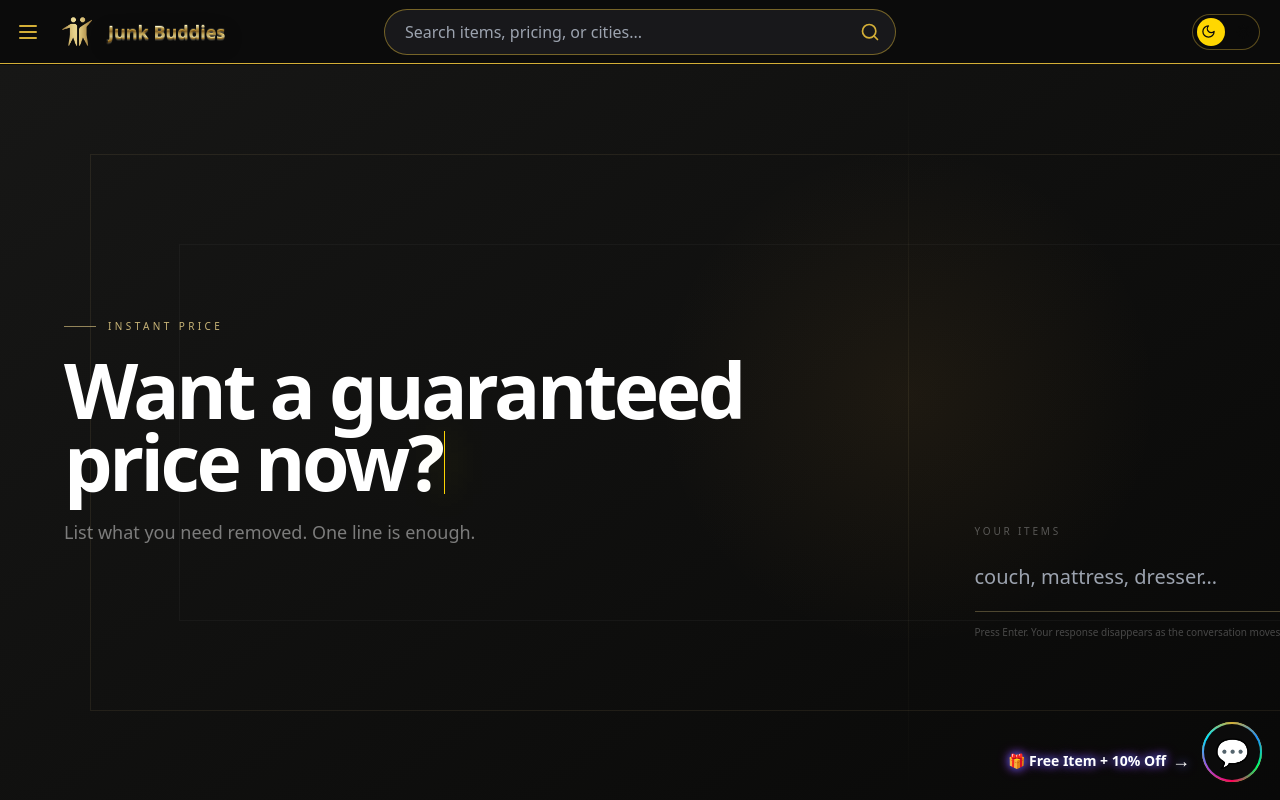
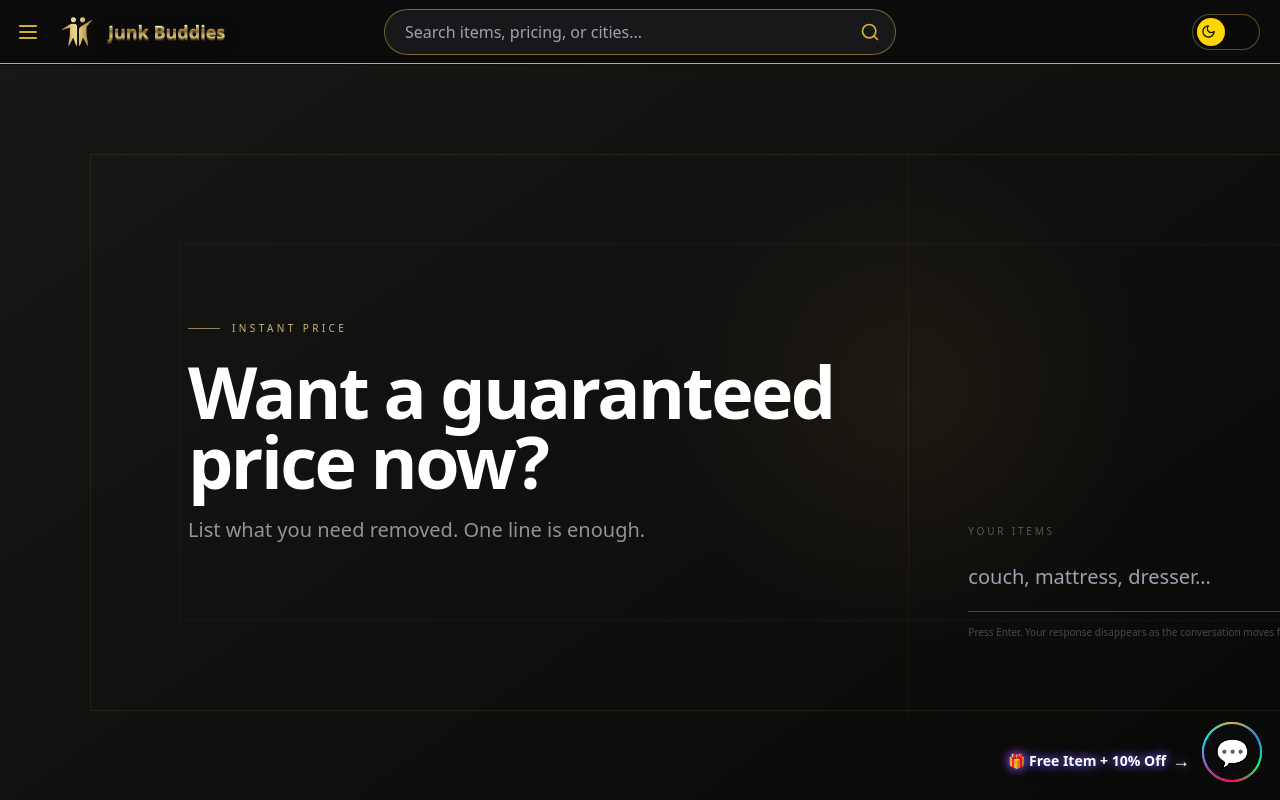
Before and after one commit to JunkBuddies/junk-buddies-immersive, a React (Vite) app: page / in a window 1280 px wide. Built offline with nearby package versions, Linux system fonts and the light colour scheme; grey boxes are pictures that could not be loaded.

Commit message:
Keep Magic Mirror speech inside viewport and refine typing

```diff
--- a/src/components/MagicPriceMirror.jsx
+++ b/src/components/MagicPriceMirror.jsx
@@ -63,9 +63,9 @@ export default function MagicPriceMirror() {
           subIndex += 1;
           setTypedSubPrompt(subPrompt.slice(0, subIndex));
           if (subIndex >= subPrompt.length) window.clearInterval(subTimer);
-        }, 9);
+        }, 24);
       }
-    }, 16);
+    }, 32);
 
     return () => {
       window.clearInterval(promptTimer);
@@ -173,13 +173,13 @@ export default function MagicPriceMirror() {
       <div aria-hidden="true" className="absolute inset-[clamp(18px,7vw,110px)] border border-[#c8b477]/10" />
       <div aria-hidden="true" className="absolute inset-[clamp(36px,14vw,210px)] border border-white/[0.035]" />
       <div aria-hidden="true" className="absolute left-1/2 top-0 h-full w-px bg-gradient-to-b from-transparent via-[#c8b477]/10 to-transparent" />
-      <div className="relative z-10 mx-auto flex h-full w-full min-w-0 max-w-full box-border flex-col justify-between overflow-hidden px-[clamp(16px,5vw,72px)] pb-24 pt-12 lg:grid lg:grid-cols-[minmax(0,1.05fr)_minmax(0,.95fr)] lg:items-center lg:gap-[clamp(24px,4vw,64px)] lg:py-16">
-        <div className={"w-full min-w-0 max-w-full overflow-hidden transition-all duration-500 " + (fading ? "translate-y-2 opacity-0" : "translate-y-0 opacity-100")}>
+      <div className="relative z-10 mx-auto flex h-full w-[calc(100%-32px)] min-w-0 max-w-[calc(100%-32px)] box-border flex-col justify-between overflow-hidden pb-24 pt-12 sm:w-[calc(100%-48px)] sm:max-w-[calc(100%-48px)] lg:grid lg:w-[calc(100%-80px)] lg:max-w-[1440px] lg:grid-cols-[minmax(0,1.05fr)_minmax(0,.95fr)] lg:items-center lg:gap-[clamp(24px,4vw,64px)] lg:py-16">
+        <div className={"w-full min-w-0 max-w-full overflow-hidden transition-opacity duration-500 " + (fading ? "opacity-0" : "opacity-100")}>
           <div className="mb-5 flex items-center gap-3 text-[10px] uppercase tracking-[.34em] text-[#c8b477]"><span className="h-px w-8 bg-[#c8b477]/70"/>Instant price</div>
-          <h2 className={(resultStage ? "text-[clamp(3.25rem,10vw,8rem)] " : "text-[clamp(2.35rem,6vw,6rem)] ") + "max-w-full break-words font-semibold leading-[.94] tracking-[-.045em]"}>{typedPrompt}<span aria-hidden="true" className="ml-[2px] inline-block h-[.82em] w-px animate-pulse bg-[#d8c47c]/65 align-[-.04em]" /></h2>
-          <p className="mt-5 max-w-2xl text-sm leading-relaxed text-white/45 sm:text-base lg:text-lg">{typedSubPrompt}</p>
+          <h2 className={(resultStage ? "text-[clamp(3rem,9vw,8rem)] " : "text-[clamp(2.25rem,5.6vw,6rem)] ") + "w-full min-w-0 max-w-full whitespace-normal font-semibold leading-[.98] tracking-[-.035em]"} style={{ overflowWrap: "anywhere", wordBreak: "normal" }}>{typedPrompt}</h2>
+          <p className="mt-5 w-full max-w-2xl break-words text-[17px] leading-[1.55] text-white/55 sm:text-lg lg:text-xl">{typedSubPrompt}</p>
         </div>
-        <form onSubmit={submit} className="mb-5 w-full min-w-0 max-w-full lg:mb-0 lg:self-end lg:pb-[12vh]">
+        <form onSubmit={submit} className="mb-5 box-border w-full min-w-0 max-w-full overflow-hidden lg:mb-0 lg:self-end lg:pb-[12vh]">
           <label className="mb-3 block text-[10px] uppercase tracking-[.28em] text-white/30">{stage === "items" || stage === "more" ? "Your items" : stage === "phone" ? "Phone number" : "Your response"}</label>
           <div className="flex items-end gap-3 border-b border-[#c8b477]/35 pb-3 transition-colors focus-within:border-[#e0cf91]/80">
             <input ref={inputRef} value={value} onChange={(e)=>setValue(e.target.value)} disabled={stage === "loading"} inputMode={stage === "phone" ? "tel" : "text"} autoComplete={stage === "phone" ? "tel" : "off"} placeholder={stage === "items" ? "couch, mattress, dresser…" : stage === "result" ? "add more or schedule…" : "type here…"} className="min-w-0 flex-1 bg-transparent py-2 text-lg text-white outline-none placeholder:text-white/18 sm:text-xl" />
```
